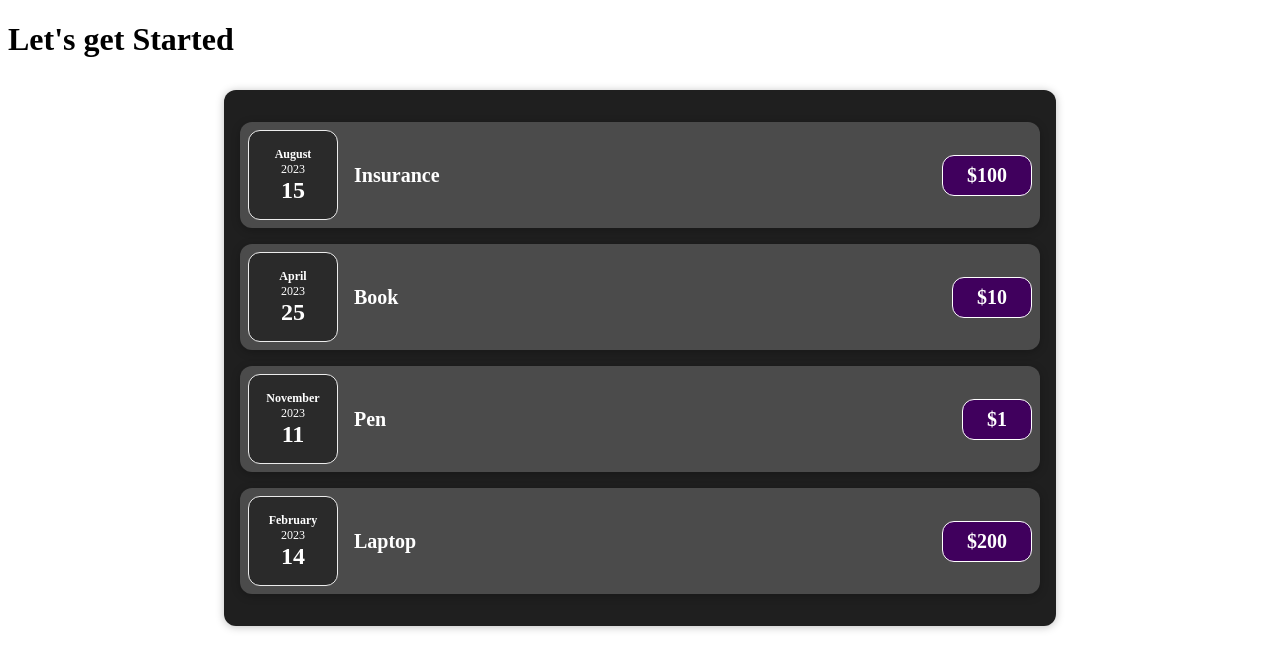
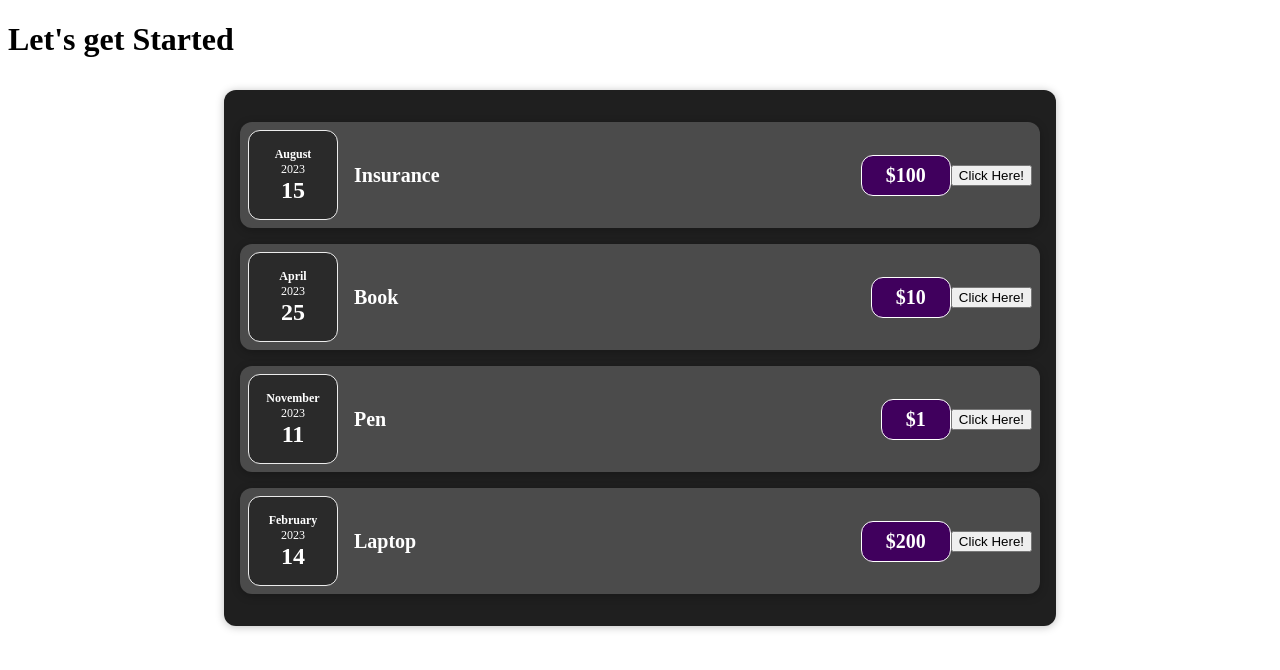
Before and after one commit to SumenKD10/SHP_First_React_App, a React (Create React App) app: page / in a window 1280 px wide. Shown: the top 670 px of the page. Built offline with nearby package versions, Linux system fonts and the light colour scheme.

Commit message:
Completed adding adding event listener

```diff
--- a/src/components/Expenses/ExpenseItem.js
+++ b/src/components/Expenses/ExpenseItem.js
@@ -4,7 +4,9 @@ import ExpenseDate from "./ExpenseDate";
 import "./ExpenseItem.css";
 
 function ExpenseItem(props) {
-
+  function buttonClickHandler(){
+    console.log("Button Clicked!");
+  }
   return (
     <Card className="expense-item">
       <ExpenseDate date={props.date}></ExpenseDate>
@@ -12,6 +14,7 @@ function ExpenseItem(props) {
         <h2>{props.title}</h2>
         <div className="expense-item__price">${props.price}</div>
       </div>
+      <button onClick={buttonClickHandler}>Click Here!</button>
     </Card>
   );
 }
```
